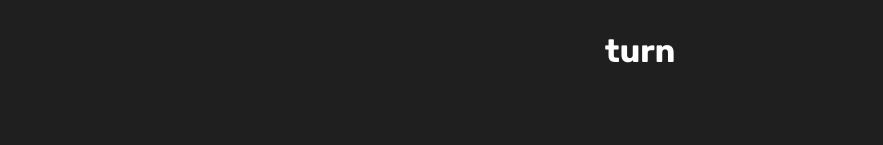
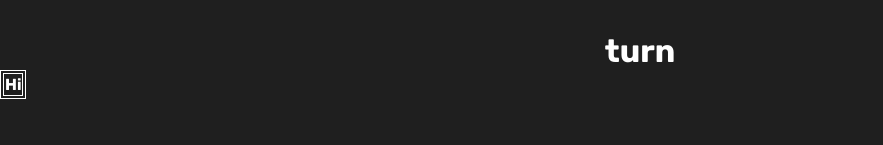
Before and after one commit to Do-it-Myself/Gravity-4, a React (Create React App) app: page / in a window 1280 px wide. Shown: the part 155-300 px from the top of the page, without its empty margins (0-883 px from the left). Built offline with nearby package versions, Linux system fonts and the light colour scheme.

Commit message:
unfinished table

```diff
--- a/src/components/table/Cell.js
+++ b/src/components/table/Cell.js
@@ -1,6 +1,6 @@
 import React from 'react'
 
-export default function Cell() {
+export default function Cell({value}) {
   return (
     <th>Hi</th>
   )
--- a/src/components/table/Row.js
+++ b/src/components/table/Row.js
@@ -3,6 +3,6 @@ import Cell from "./Cell"
 
 export default function Row() {
   return (
-    <tr></tr>
+    <tr><Cell/></tr>
   )
 }
--- a/src/components/table/Table.js
+++ b/src/components/table/Table.js
@@ -21,7 +21,9 @@ function Table(props) {
   return (
     <div>
       <table>
-        <tbody></tbody>
+        <tbody>
+          <Row />
+        </tbody>
       </table>
     </div>
   );
--- a/src/index.css
+++ b/src/index.css
@@ -24,6 +24,7 @@ code {
 
 table, tr, th {
   border: 1px solid;
+  color: var(--color-font);
 }
 
 @import "./css/Table.css";
--- a/src/pages/home/Home.js
+++ b/src/pages/home/Home.js
@@ -1,26 +1,25 @@
-import React from 'react';
-import './Home.css';
+import React from "react";
+import "./Home.css";
+
+import Table from "../../components/table/Table";
 
 function Home(props) {
   return (
-        <div className='home'>
-            <div className='game-info'>
+    <div className="home">
+      <div className="game-info">
         <h2>Gravity 4</h2>
         <p>A twist on the classic Connect 4</p>
       </div>
 
-            <div className='player-turn'>
+      <div className="player-turn">
         <h4>{props.player} turn</h4>
       </div>
 
-
-            <div className=''>
-
+      <div className="">
+        <Table />
       </div>
 
-            <div className='play-button'>
-
-            </div>
+      <div className="play-button"></div>
     </div>
   );
 }
```
Also changed, not shown: src/pages/home/index.js (deleted, +0 -13 lines). Lines whose indentation alone changed are shown as unchanged.
